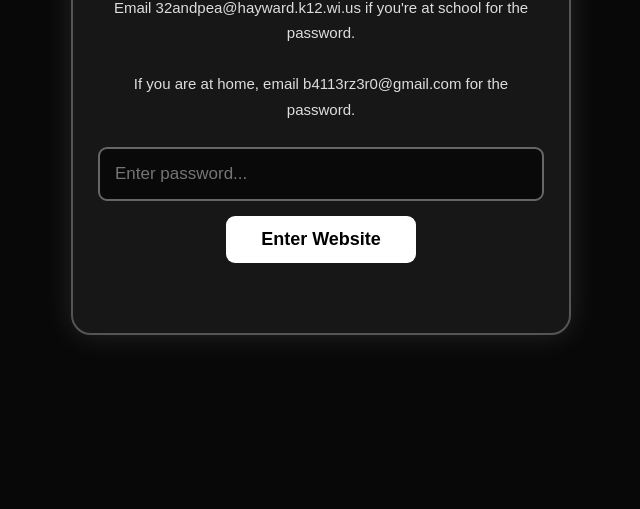
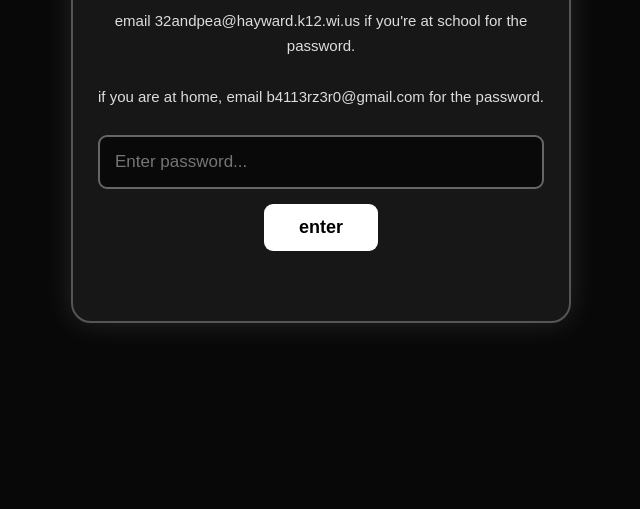
Before and after one commit to dreamwarriorthegoat/games, a plain HTML site: page index.html in a window 1280 px wide. Shown: the part 291-800 px from the top of the page, without its empty margins (319-959 px from the left). Drawn offline with Linux system fonts and the light colour scheme.

Commit message:
Update index.html

```diff
--- a/index.html
+++ b/index.html
@@ -254,10 +254,10 @@ footer {
         <h1 class="rainbow">dreams game catalog!</h1>
 
         <p class="email-info">
-            Email 32andpea@hayward.k12.wi.us if you're at school
+            email 32andpea@hayward.k12.wi.us if you're at school
             for the password.<br><br>
 
-            If you are at home, email
+            if you are at home, email
             b4113rz3r0@gmail.com for the password.
         </p>
 
@@ -268,7 +268,7 @@ footer {
             autocomplete="off"
         >
 
-        <button onclick="checkPassword()">Enter Website</button>
+        <button onclick="checkPassword()">enter</button>
 
         <div id="error"></div>
     </div>
@@ -305,7 +305,7 @@ footer {
     </div>
 
     <p class="subtitle rainbow">
-        🔔 the unity web player games require proxies. 🔔
+        🔔 these chicks dont even know the name of my band 🔔
     </p>
 
     <main class="games" id="game-list"></main>
@@ -446,7 +446,7 @@ image: "https://cdn1.epicgames.com/spt-assets/0b1283e5bfa64ad48f3862b79abc20b9/b
 },
 
 {
-name: "crazy cattle 3d!",
+name: "crazy cattle 3D!",
 link: "https://dreamwarriorthegoat.github.io/crazy-cattle-3d",
 image: "https://encrypted-tbn0.gstatic.com/images?q=tbn:ANd9GcQw0HVnlmL0XOSJJJJrGz3nWe9eYk-TOwk_zrjGB5KB2PKNc8yat8g9gqfQ&s=10"
 },
```
